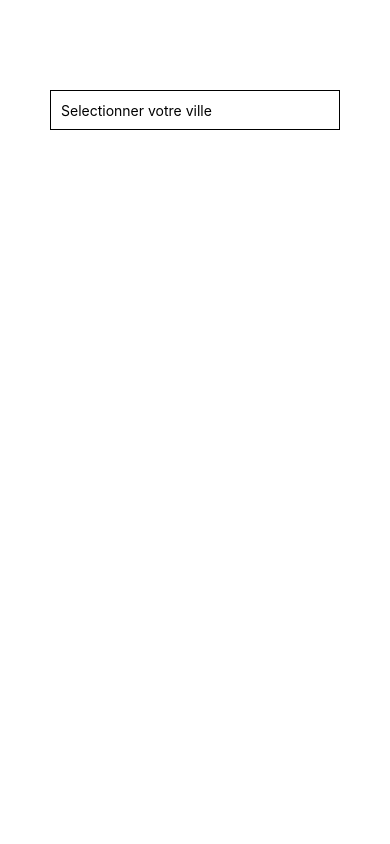
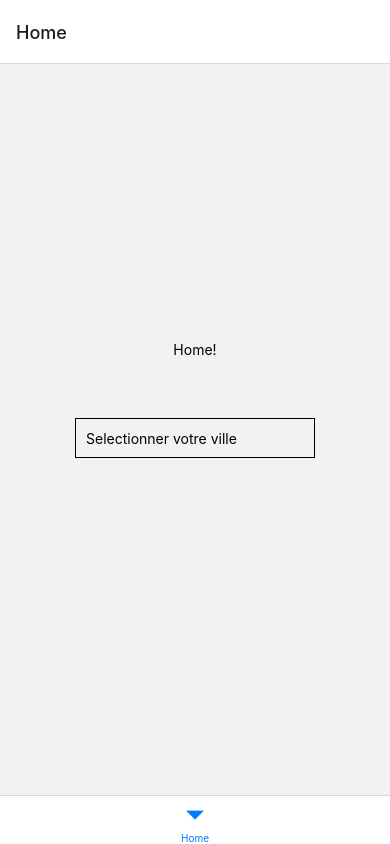
Before and after one commit to AlexyCatelle/MaMeteo, a React Native app: screen / in a window 390 px wide. Built offline with nearby package versions, Linux system fonts and the light colour scheme.

Commit message:
update json

```diff
--- a/App.js
+++ b/App.js
@@ -3,13 +3,36 @@ import React from 'react';
 import { StyleSheet, Text, View } from 'react-native';
 import About from './components/about';
 import Search from './components/Search';
+import { NavigationContainer } from '@react-navigation/native';
+import { createBottomTabNavigator } from '@react-navigation/bottom-tabs';
+
+function HomeScreen() {
+  return (
+    <View style={{ flex: 1, justifyContent: 'center', alignItems: 'center' }}>
+      <Text>Home!</Text>
+      <Search />
+      <StatusBar style="auto" />
+    </View>
+  );
+}
+
+function SettingsScreen() {
+  return (
+    <View style={{ flex: 1, justifyContent: 'center', alignItems: 'center' }}>
+      <Text>Settings!</Text>
+    </View>
+  );
+}
+
+const Tab = createBottomTabNavigator();
 
 export default function App() {
   return (
-    <View style={styles.searchContainer}>
-      <Search />
-      <StatusBar style="auto" />
-    </View>
+    <NavigationContainer>
+      <Tab.Navigator>
+        <Tab.Screen name="Home" component={HomeScreen} />
+      </Tab.Navigator>
+    </NavigationContainer>
   );
 }
 
@@ -21,7 +44,7 @@ const styles = StyleSheet.create({
     justifyContent: 'center',
   },
   searchContainer: {
-    marginHorizontal:20,
-    marginVertical:60,
+    marginHorizontal: 20,
+    marginVertical: 60,
   }
 });
--- a/components/Search.js
+++ b/components/Search.js
@@ -1,25 +1,25 @@
 import React from "react";
-import { SafeAreaView, StyleSheet, TextInput, KeyboardFocusView } from 'react-native';
+import { SafeAreaView, StyleSheet, TextInput } from 'react-native';
+
 
 export default function Search() {
 
     const [city, onChangeText] = React.useState('Selectionner votre ville')
 
     return (
-        <SafeAreaView>
+
             <TextInput
                 style={styles.input}
                 value={city}
                 onChangeText={onChangeText}
             />
-        </SafeAreaView>
     );
 };
 
 const styles = StyleSheet.create({
     input: {
         height: 40,
-        margin: 30,
+        margin: 60,
         borderWidth: 1,
         padding: 10,
     },
```
Also changed, not shown: package.json (+13 -1 lines), 2 other files (tests, documents, lock files or other folders).
